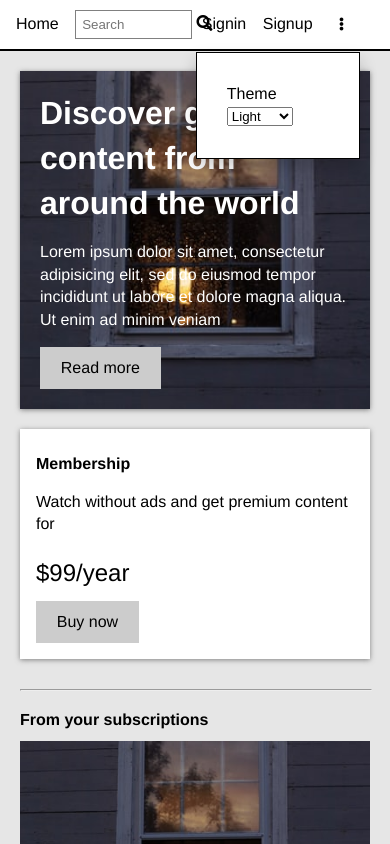
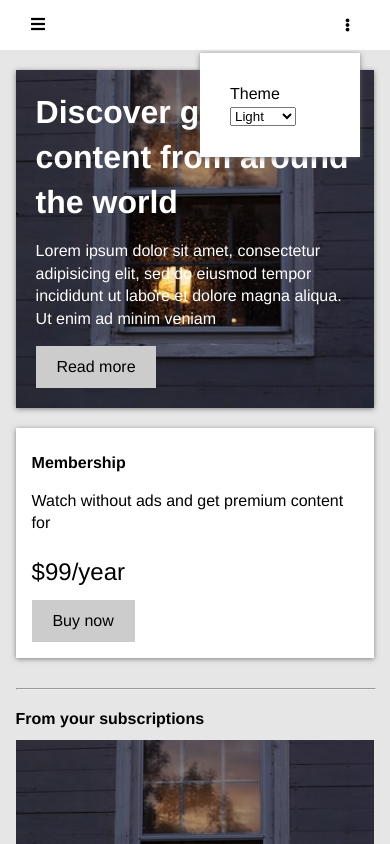
Before and after one commit to akhileshm97/JellyTube, a plain HTML site: page index.html in a window 390 px wide. Both pictures are taken after a click on the button 341 px from the left and 24 px from the top of the page. Shown: the top 844 px of the page. Drawn offline with Linux system fonts and the light colour scheme.

Commit message:
added styles for responsiveness

```diff
--- a/index.html
+++ b/index.html
@@ -10,6 +10,19 @@
 <body>
 
 <nav id="navbar">
+
+	<div id="sidebar" class="sidebar">
+		<a class="btn-close" onclick="closeSideBar()"><i class="fas fa-times"></i></a>
+		<ul>
+			<li><a href="#">Home</a></li>
+			<li><a href="#">Signin</a></li>
+			<li><a href="#">Signup</a></li>
+		</ul>
+	</div>
+
+	<a href="#" class="navbarHamburger" onclick="openSideBar()"><i class="fas fa-bars"></i></a>
+
+	<div id="topbar">
 		<ul>
 			<li id="navbar-logo"><a href="#">Home</a></li>
 			<li id="sbcontainer">
@@ -17,10 +30,13 @@
 				<i class="fas fa-search"></i>
 			</li>
 		</ul>
-	<ul id="navbar-right">
+		<ul id="topbar-right">
 			<li><a href="#">Signin</a></li>
 			<li><a href="#">Signup</a></li>
-		<li>
+		</ul>
+	</div>
+
+	<div class="settingsMenu">
 		<button id="settingsButton" onclick="displaySettings()"><i class="fas fa-ellipsis-v"></i></button>
 		<div id="settings" class="settings">
 			<label>Theme</label>
@@ -34,9 +50,24 @@
 			  <option value="tomato">Tomato</option>
 			</select>
 		</div>
-		</li>
-	</ul>
+	</div>
+
 </nav>
+
+<div id="main">
+
+</div>
+
+<script type="text/javascript">
+	function openSideBar(){
+		document.getElementById('sidebar').style.width = '250px';
+		document.getElementById('main').style.marginLeft = '250px';
+	}
+	function closeSideBar(){
+		document.getElementById('sidebar').style.width = '0px';
+		document.getElementById('main').style.marginLeft = '0px';
+	}
+</script>
 
 <div class="wrapper">
 
--- a/styles.css
+++ b/styles.css
@@ -4,7 +4,7 @@
 	--textColor: #000;
 	--shadow: 0 1px 5px rgba(104, 104, 104, 0.8);
 }
-.w3-theme-d2 {color:#fff !important; background-color:#253a4e !important}
+
 html {
 	box-sizing: border-box;
 	/*font-family: Arial, Helvetica, sans-serif;*/
@@ -12,8 +12,9 @@ html {
 
 body {
 	font-family: 'helvetica neue', sans-serif;
-	background: var(--backgroundColor);
+	background-color: var(--backgroundColor);
 	color: var(--textColor);
+	overflow-x: hidden;
 	margin: 0 auto;
 	line-height: 1.4;
 }
@@ -21,15 +22,11 @@ body {
 a {
 	text-decoration: none;
 	color: inherit;
+	cursor: pointer;
 }
 
 img {
 	max-width: 100%;
-}
-
-button {
-	border: none;
-	cursor: pointer;
 }
 
 hr {
@@ -44,10 +41,134 @@ footer {
 	padding: 20px;
 }
 
+#navbar {
+	/*overflow: hidden;*/
+  background-color: var(--card);
+  color: var(--textColor);
+  position: relative;
+  display: flex;
+  align-items: center;
+  height: 50px;
+  padding: 0 30px;
+  /*border-bottom: 2px solid var(--textColor);*/
+}
+#navbar a {
+  /*float: left;*/
+  color: inherit;
+  text-align: center;
+}
+/*#navbar a.active {
+  background-color: #4CAF50;
+  color: white;
+}*/
+
+.navbarHamburger {
+	display: none;
+	width: 16px;
+}
+#topbar {}
+#topbar ul {
+	list-style: none;
+	display: inline-block;
+	margin: 10px;
+	padding-left: 0px;
+}
+#topbar li {
+	cursor: pointer;
+	padding: 6px;
+	display: inline;
+}
+#topbar-right {
+	position: absolute;
+	right: 50px;
+}
+
+.sidebar {
+	position: fixed;
+	z-index: 1;
+	top: 0;
+	left: 0;
+	width: 0;
+	height: 100%;
+	background-color: var(--card);
+	overflow-x: hidden;
+	/*padding-top: 60px;*/
+	transition: 0.3s;
+}
+.sidebar ul {
+	list-style: none;
+	padding: 0 10px;
+	margin-top: 60px;
+}
+.sidebar li {
+	display: block;
+	padding: 10px 20px;
+	font-size: 22px;
+	color: var(--textColor);
+}
+.sidebar a {
+	display: block;
+}
+.btn-close {
+	display: block;
+	position: absolute;
+	top: 17px;
+	left: 30px;
+	width: 16px;
+	text-align: center;
+	/*font-size: 36px;*/
+}
+
+#searchbox {
+	width: 30vw;
+	border: 1px solid grey;
+	padding: 6px;
+	/*height: 2rem;*/
+}
+
+.settingsMenu {
+	position: absolute;
+	right: 30px;
+	display: inline-block;
+}
+
+#settingsButton {
+	padding: 10px;
+	background: inherit;
+	color: inherit;
+	border: none;
+	cursor: pointer;
+}
+
+.settings {
+	display: none;
+	position: absolute;
+	overflow: auto;
+	z-index: 1;
+	right: 0;
+	margin-top: 10px;
+	padding: 30px;
+	min-width: 100px;
+	color: inherit;
+	background-color: var(--card);
+	/*border: 1px solid var(--textColor);*/
+  box-shadow: 0px 8px 16px 0px rgba(0,0,0,0.2);
+  box-shadow: 0 1px 5px rgba(104, 104, 104, 0.8);
+}
+.settings h6 {
+	margin: 10px 0;
+}
+/*.settings i {
+	border: 1px solid black;
+}*/
+/*#settings-li:hover #settings {
+	display: block;
+}*/
+
 .wrapper {
 	display: grid;
 	grid-gap: 20px;
-	margin: 0 20px;
+	margin: 20px 4vw;
 }
 
 .btn {
@@ -67,89 +188,6 @@ footer {
 	border: 1px solid grey;
 	border-radius: 4px;
 }
-
-#navbar {
-	/*overflow: hidden;*/
-  background-color: var(--card);
-  color: var(--textColor);
-  position: relative;
-  display: flex;
-  align-items: center;
-  margin-bottom: 20px;
-  border-bottom: 2px solid var(--textColor);
-}
-#navbar ul {
-	list-style: none;
-	display: inline-block;
-	margin: 10px;
-	padding-left: 0px;
-}
-#navbar li {
-	/*list-style: none;*/
-	display: inline;
-	padding: 6px;
-}
-#navbar a {
-  /*float: left;*/
-  color: inherit;
-  text-align: center;
-}
-/*#navbar a:hover {
-  background-color: #ddd;
-  color: black;
-}*/
-/*#navbar a.active {
-  background-color: #4CAF50;
-  color: white;
-}*/
-#navbar-right {
-	position: absolute;
-	right: 20px;
-}
-
-#searchbox {
-	width: 30vw;
-	border: 1px solid grey;
-	padding: 6px;
-	/*height: 2rem;*/
-}
-
-#setting-li {
-	position: relative;
-	display: inline-block;
-}
-
-#settingsButton {
-	padding: 10px;
-	background: inherit;
-	color: inherit;
-	border: none;
-}
-
-.settings {
-	display: none;
-	position: absolute;
-	overflow: auto;
-	right: 0;
-	margin-top: 10px;
-	padding: 30px;
-	min-width: 100px;
-	color: inherit;
-	background-color: var(--card);
-	border: 1px solid var(--textColor);
-  box-shadow: 0px 8px 16px 0px rgba(0,0,0,0.2);
-	z-index: 1;
-	opacity: 1;
-}
-.settings h6 {
-	margin: 10px 0;
-}
-.settings i {
-	border: 1px solid black;
-}
-/*#settings-li:hover #settings {
-	display: block;
-}*/
 
 .top-container {
 	display: grid;
@@ -241,17 +279,19 @@ footer {
 	border-radius: 4px;
 }
 
+.videodata {
+	display: grid;
+	grid-template-columns: 1fr 4fr;
+}
 .videodata > img {
-	padding: 6px 0;
+	padding: 6px;
 }
+
 .videotitle{
 	padding: 0 6px;
 	display: inline-block;
 	/*justify-content: center;*/
 	/*align-content: center;*/
-	/*display: block;*/
-  /*margin-left: auto;*/
-  /*margin-right: auto;*/
 }
 
 .boxes {
@@ -289,6 +329,9 @@ footer {
 }
 
 @media(max-width: 800px) {
+	#navbar {
+		/*font-size: 12px;*/
+	}
 	#fromsubscriptions, #recommended {
 		grid-gap: 1em;
 		grid-template-columns: repeat(2, 1fr);
@@ -318,4 +361,10 @@ footer {
 		grid-gap: 1em;
 		grid-template-columns: repeat(1, 1fr);
 	}
+	#topbar {
+		display: none;
+	}
+	.navbarHamburger {
+		display: inline;
+	}
 }
```
Lines whose indentation alone changed are shown as unchanged.
